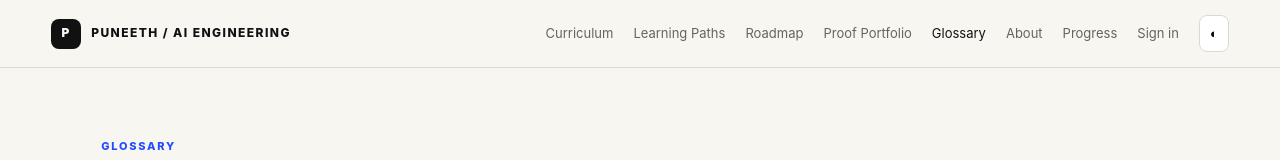
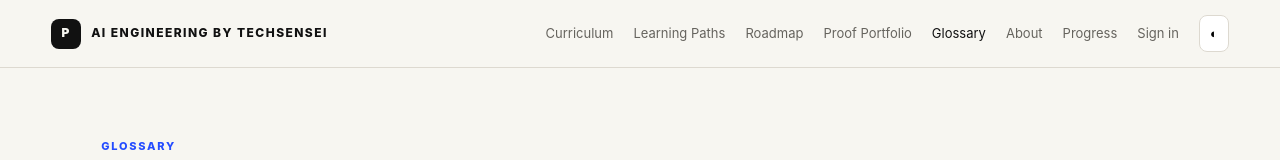
Before and after one commit to PuneethTechSensei/puneeth-ai-engineering, a plain HTML site: page glossary.html in a window 1280 px wide. Shown: the top 160 px of the page. Drawn offline with nearby package versions, Linux system fonts and the light colour scheme.

Commit message:
Rebrand platform to AI Engineering by TechSensei

```diff
--- a/glossary.html
+++ b/glossary.html
@@ -1 +1 @@
-<!doctype html><html lang="en"><head><meta charset="utf-8"><meta name="viewport" content="width=device-width,initial-scale=1"><title>Glossary · Puneeth AI Engineering</title><meta name="description" content="A practical glossary of AI Engineering terms."><link rel="stylesheet" href="styles.css"><script defer src="/_vercel/insights/script.js"></script></head><body><header class="top"><a class="brand" href="index.html"><span class="mark">P</span><span>PUNEETH / AI ENGINEERING</span></a><nav><a href="curriculum.html">Curriculum</a><a href="paths.html">Learning Paths</a><a href="roadmap.html">Roadmap</a><a href="portfolio.html">Proof Portfolio</a><a class="active" href="glossary.html">Glossary</a><a href="about.html">About</a><a href="dashboard.html">Progress</a><button id="themeBtn" class="iconbtn">◐</button></nav></header><main class="page"><section class="page-head"><div class="eyebrow">GLOSSARY</div><h1>AI terms, <em>plainly explained.</em></h1><input id="glossarySearch" class="search-wide" placeholder="Search a term…"></section><section id="glossary" class="glossary"></section></main><footer><span>© 2026 Puneeth · AI Engineering</span><span>Free core learning</span></footer><script src="data.js"></script><script src="app.js"></script><script src="https://cdn.jsdelivr.net/npm/@supabase/supabase-js@2"></script><script src="supabase-config.js"></script><script src="auth.js"></script></body></html>
+<!doctype html><html lang="en"><head><meta charset="utf-8"><meta name="viewport" content="width=device-width,initial-scale=1"><title>Glossary · AI Engineering by TechSensei</title><meta name="description" content="A practical glossary of AI Engineering terms."><link rel="stylesheet" href="styles.css"><script defer src="/_vercel/insights/script.js"></script></head><body><header class="top"><a class="brand" href="index.html"><span class="mark">P</span><span>AI ENGINEERING BY TECHSENSEI</span></a><nav><a href="curriculum.html">Curriculum</a><a href="paths.html">Learning Paths</a><a href="roadmap.html">Roadmap</a><a href="portfolio.html">Proof Portfolio</a><a class="active" href="glossary.html">Glossary</a><a href="about.html">About</a><a href="dashboard.html">Progress</a><button id="themeBtn" class="iconbtn">◐</button></nav></header><main class="page"><section class="page-head"><div class="eyebrow">GLOSSARY</div><h1>AI terms, <em>plainly explained.</em></h1><input id="glossarySearch" class="search-wide" placeholder="Search a term…"></section><section id="glossary" class="glossary"></section></main><footer><span>© 2026 TechSensei · AI Engineering</span><span>Free core learning</span></footer><script src="data.js"></script><script src="app.js"></script><script src="https://cdn.jsdelivr.net/npm/@supabase/supabase-js@2"></script><script src="supabase-config.js"></script><script src="auth.js"></script></body></html>
```
